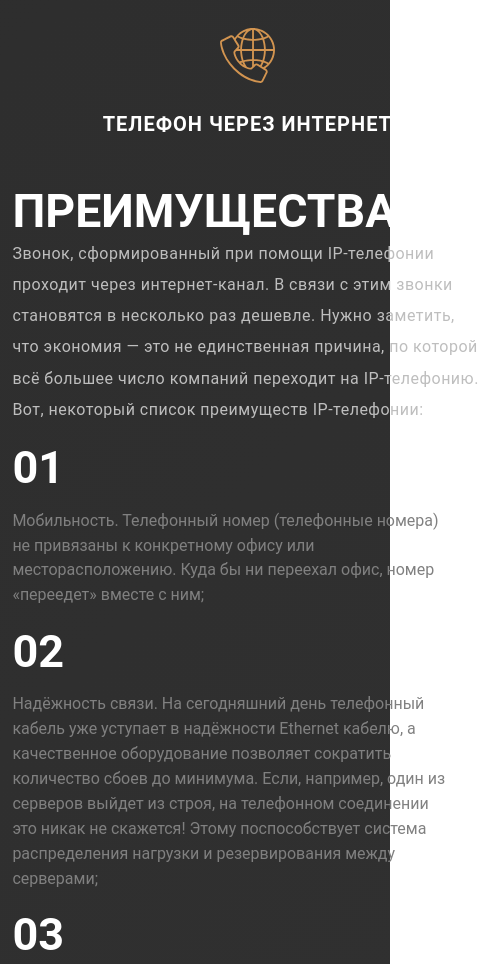
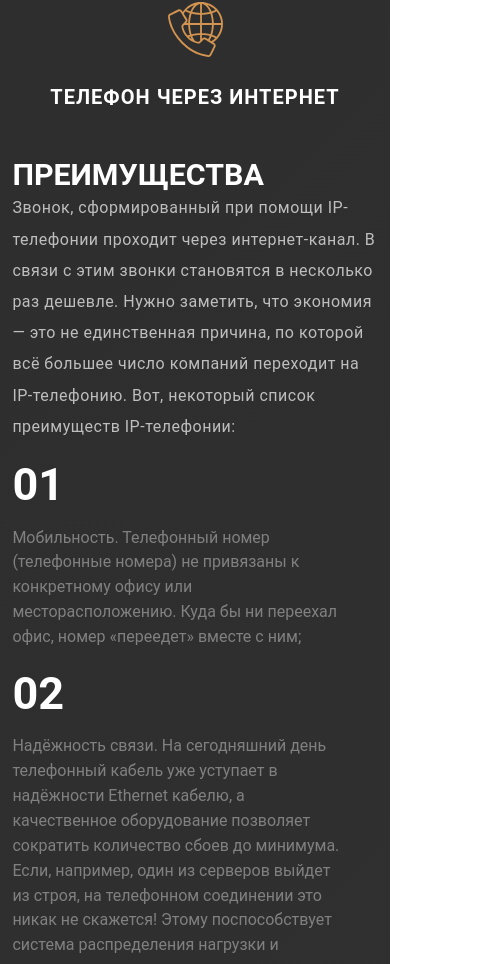
Before and after one commit to Mohammadxoja2005/iptelephony, a React (Vite) app: page / in a window 390 px wide. Shown: the part 1002-1966 px from the top of the page, 495 px wide, since content can reach past the window. Built offline with nearby package versions, Linux system fonts and the light colour scheme.

Commit message:
made website mobile friendly

```diff
--- a/src/pages/home/index.scss
+++ b/src/pages/home/index.scss
@@ -1537,6 +1537,15 @@ form {
 @media screen and (max-width: 576px) {
   .service-list_item {
     flex-basis: 100%;
+  }
+
+  .service-advantages_heading,
+  .service-intro_title {
+    font-size: 1.9em;
+  }
+
+  .advantage-list {
+    grid-template-columns: 1fr;
   }
 }
 @media screen and (min-width: 577px) and (max-width: 768px) {
```
